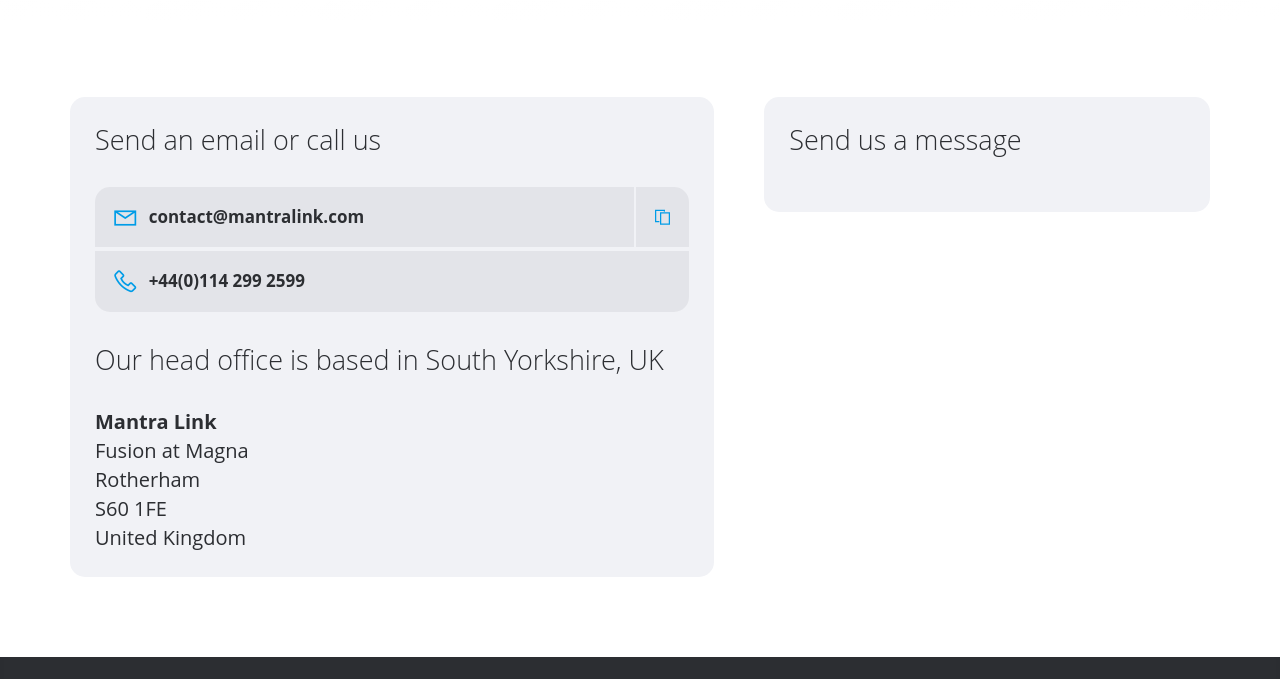
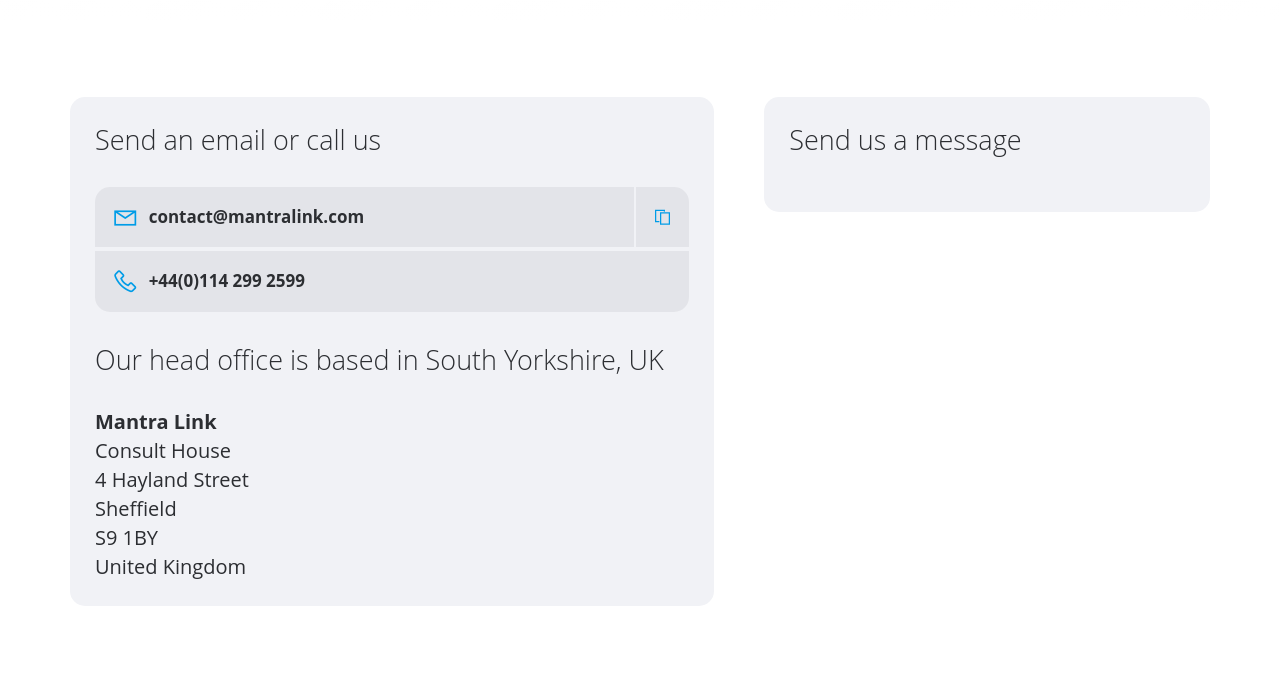
Before and after one commit to mantrasystems/mantralink.github.io, a plain HTML site: page docs/contact.html in a window 1280 px wide. Shown: the part 431-1110 px from the top of the page. Drawn offline with Linux system fonts and the light colour scheme; files whose address does not match are found by name; a web font is replaced by a local one.

Commit message:
Address update

```diff
--- a/docs/contact.html
+++ b/docs/contact.html
@@ -120,9 +120,10 @@
                   <h3>Our head office is based in South Yorkshire, UK</h3>
                   <p class="address">
                     <span><b>Mantra Link</b></span>
-                    <span>Fusion at Magna</span>
-                    <span>Rotherham</span>
-                    <span>S60 1FE</span>
+                    <span>Consult House</span>
+                    <span>4 Hayland Street</span>
+                    <span>Sheffield</span>
+                    <span>S9 1BY</span>
                     <span>United Kingdom</span>
                   </p>
                 </div>
```
Also changed, not shown: docs/privacy.html (+4 -3 lines).
